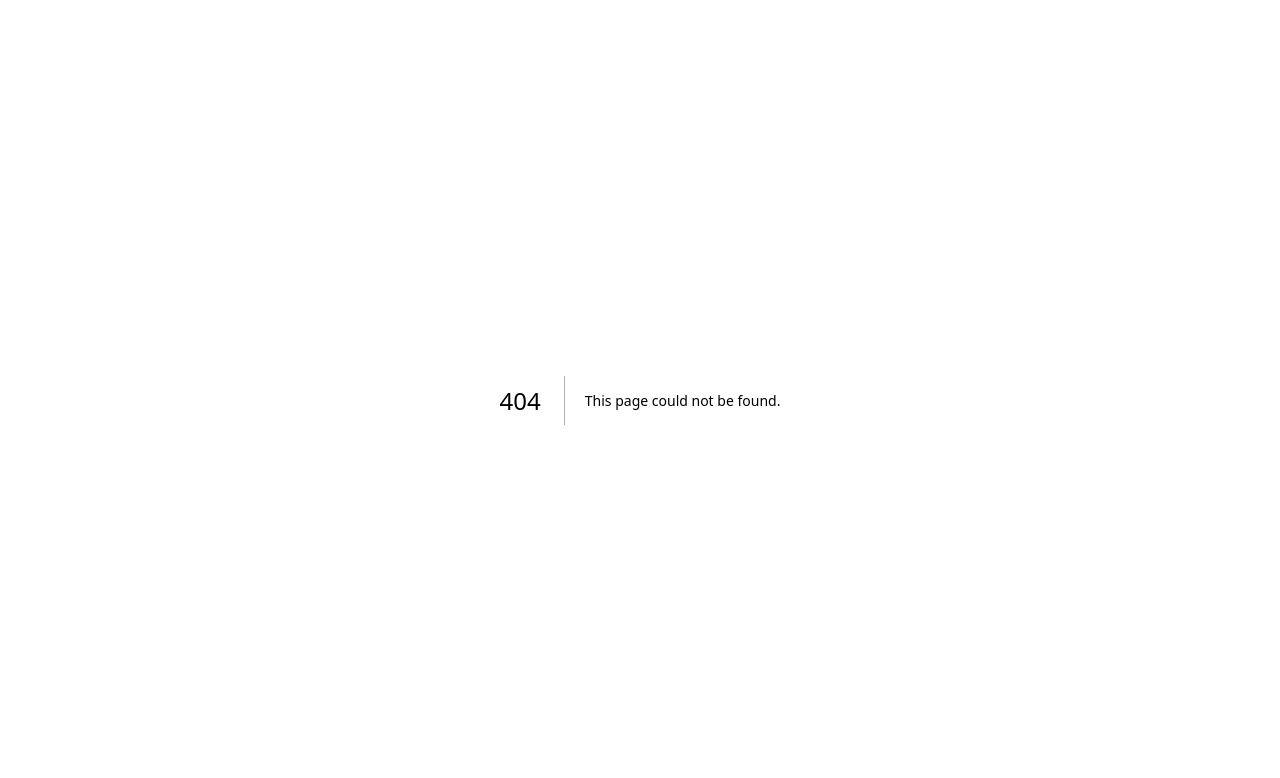
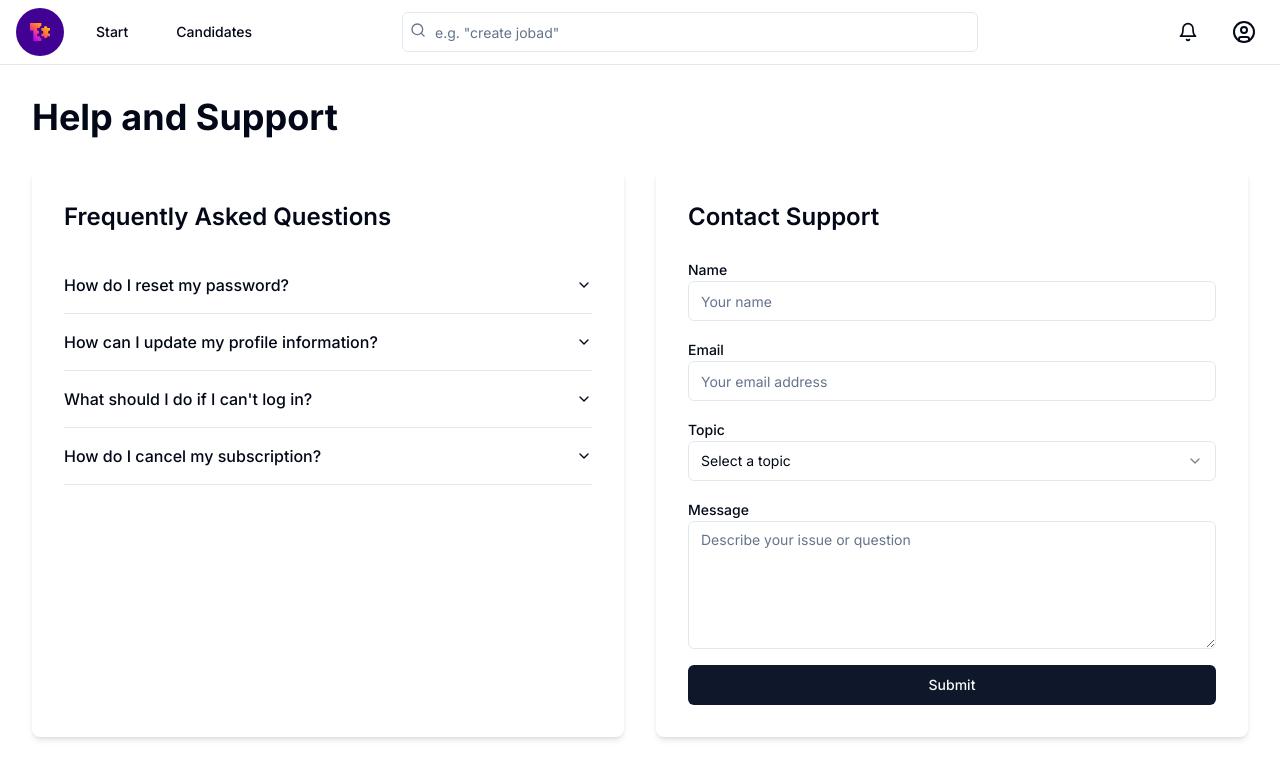
Before and after one commit to 4ebupel/fount1-playground, a Next.js app: page /support in a window 1280 px wide. Before the commit this address had no page. Shown: the top 778 px of the page. Built offline with nearby package versions, Linux system fonts and the light colour scheme.

Commit message:
added a dummy help&support page

```diff
--- /dev/null
+++ b/src/app/components/GenericAccordion.tsx
@@ -0,0 +1,21 @@
+import { Accordion, AccordionContent, AccordionItem, AccordionTrigger } from "@/components/ui/accordion";
+
+interface GenericAccordionProps {
+  items: {
+    trigger: string;
+    content: string;
+  }[];
+}
+
+export default function GenericAccordion({ items }: GenericAccordionProps) {
+  return (
+    <Accordion type="single" collapsible className="w-full">
+      {items.map((item, index) => (
+        <AccordionItem key={index} value={`item-${index + 1}`}>
+          <AccordionTrigger>{item.trigger}</AccordionTrigger>
+          <AccordionContent>{item.content}</AccordionContent>
+        </AccordionItem>
+      ))}
+    </Accordion>
+  )
+}
--- /dev/null
+++ b/src/app/components/HelpAndSupport.tsx
@@ -0,0 +1,79 @@
+"use client"
+
+import { useState } from 'react'
+import { Button } from "@/components/ui/button"
+import { Input } from "@/components/ui/input"
+import { Label } from "@/components/ui/label"
+import { Select, SelectContent, SelectItem, SelectTrigger, SelectValue } from "@/components/ui/select"
+import { Textarea } from "@/components/ui/textarea"
+import GenericAccordion from './GenericAccordion'
+
+const faqItems = [
+  {
+    trigger: "How do I reset my password?",
+    content: "To reset your password, click on the 'Forgot Password' link on the login page. Follow the instructions sent to your email to create a new password."
+  },
+  {
+    trigger: "How can I update my profile information?",
+    content: "Log in to your account and navigate to the Profile Settings page. There you can update your personal details, profile picture, and privacy preferences."
+  },
+  {
+    trigger: "What should I do if I can't log in?",
+    content: "If you're having trouble logging in, first ensure you're using the correct email and password. If you still can't log in, try resetting your password. If issues persist, please contact our support team."
+  },
+  {
+    trigger: "How do I cancel my subscription?",
+    content: "To cancel your subscription, go to your Account Settings and select the 'Subscription' tab. Click on 'Cancel Subscription' and follow the prompts. Please note that you'll continue to have access until the end of your current billing period."
+  }
+]
+
+
+export default function HelpAndSupport() {
+  const [topic, setTopic] = useState("")
+
+  return (
+    <div className="max-w-7xl mx-auto p-6 lg:p-8">
+      <h1 className="text-4xl font-bold mb-8">Help and Support</h1>
+
+      <div className="grid lg:grid-cols-2 gap-8">
+        <div className="bg-white shadow-md rounded-lg p-6 lg:p-8">
+          <h2 className="text-2xl font-semibold mb-6">Frequently Asked Questions</h2>
+          <GenericAccordion items={faqItems} />
+        </div>
+
+        <div className="bg-white shadow-md rounded-lg p-6 lg:p-8">
+          <h2 className="text-2xl font-semibold mb-6">Contact Support</h2>
+          <form className="space-y-4">
+            <div>
+              <Label htmlFor="name">Name</Label>
+              <Input id="name" placeholder="Your name" />
+            </div>
+            <div>
+              <Label htmlFor="email">Email</Label>
+              <Input id="email" type="email" placeholder="Your email address" />
+            </div>
+            <div>
+              <Label htmlFor="topic">Topic</Label>
+              <Select onValueChange={setTopic}>
+                <SelectTrigger>
+                  <SelectValue placeholder="Select a topic" />
+                </SelectTrigger>
+                <SelectContent>
+                  <SelectItem value="account">Account Issues</SelectItem>
+                  <SelectItem value="billing">Billing Inquiries</SelectItem>
+                  <SelectItem value="technical">Technical Support</SelectItem>
+                  <SelectItem value="feedback">Feedback</SelectItem>
+                </SelectContent>
+              </Select>
+            </div>
+            <div>
+              <Label htmlFor="message">Message</Label>
+              <Textarea id="message" placeholder="Describe your issue or question" className="h-32" />
+            </div>
+            <Button type="submit" className="w-full">Submit</Button>
+          </form>
+        </div>
+      </div>
+    </div>
+  )
+}
--- a/src/app/components/LogoMenu.tsx
+++ b/src/app/components/LogoMenu.tsx
@@ -55,7 +55,7 @@ export default function LogoMenu() {
           </DropdownMenuItem>
           <DropdownMenuItem>
             <HelpCircle className="mr-2 h-4 w-4" />
-            <span>Help & Support</span>
+            <span onClick={() => router.push('/support')}>Help & Support</span>
           </DropdownMenuItem>
           <DropdownMenuItem onSelect={handleLogout}>
             <LogOut className="mr-2 h-4 w-4" />
--- /dev/null
+++ b/src/app/support/page.tsx
@@ -0,0 +1,11 @@
+import Header from "../components/Header";
+import HelpAndSupport from "../components/HelpAndSupport";
+
+export default function Support() {
+  return (
+    <div>
+      <Header />
+      <HelpAndSupport />
+    </div>
+  )
+}
```
